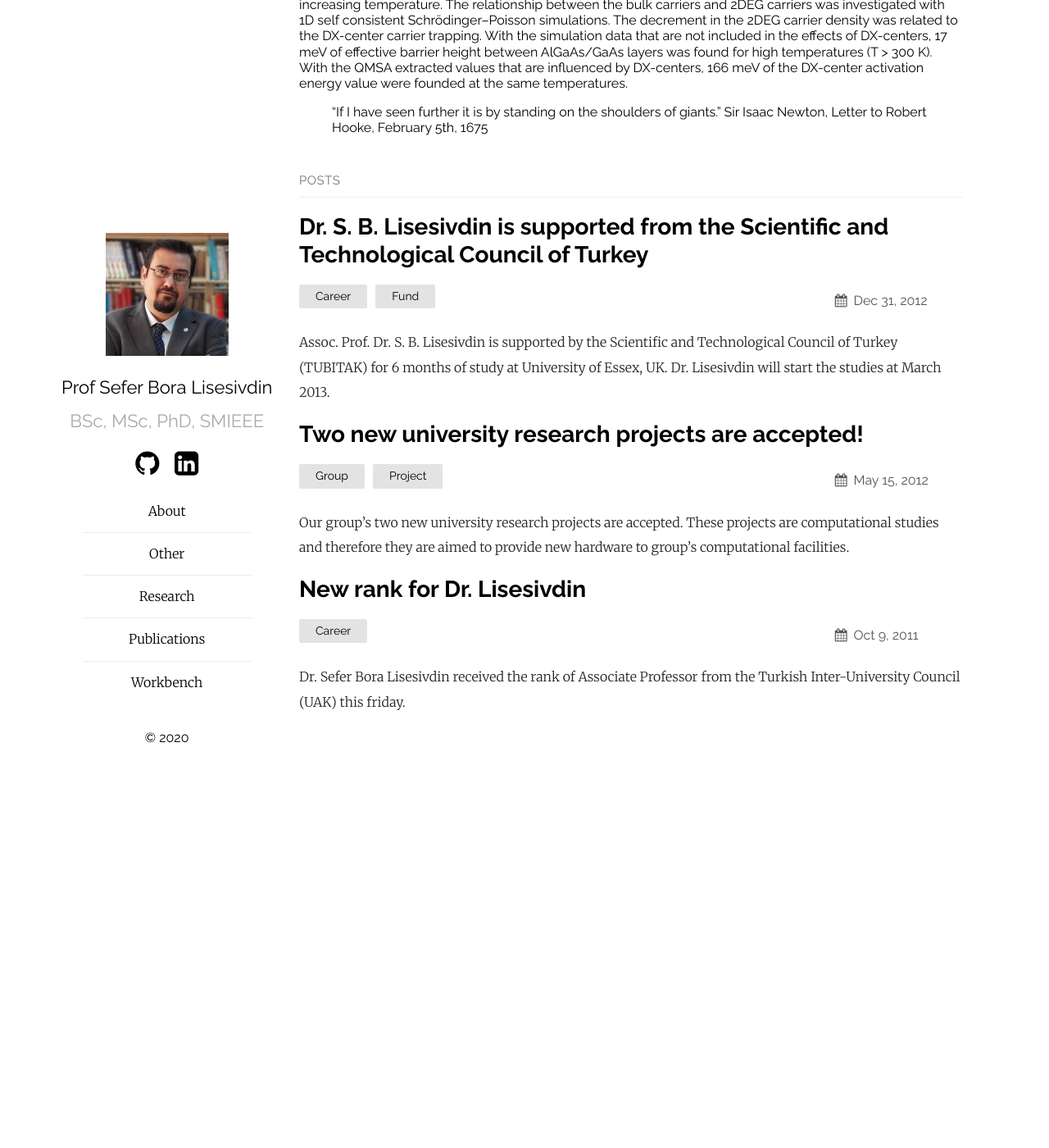
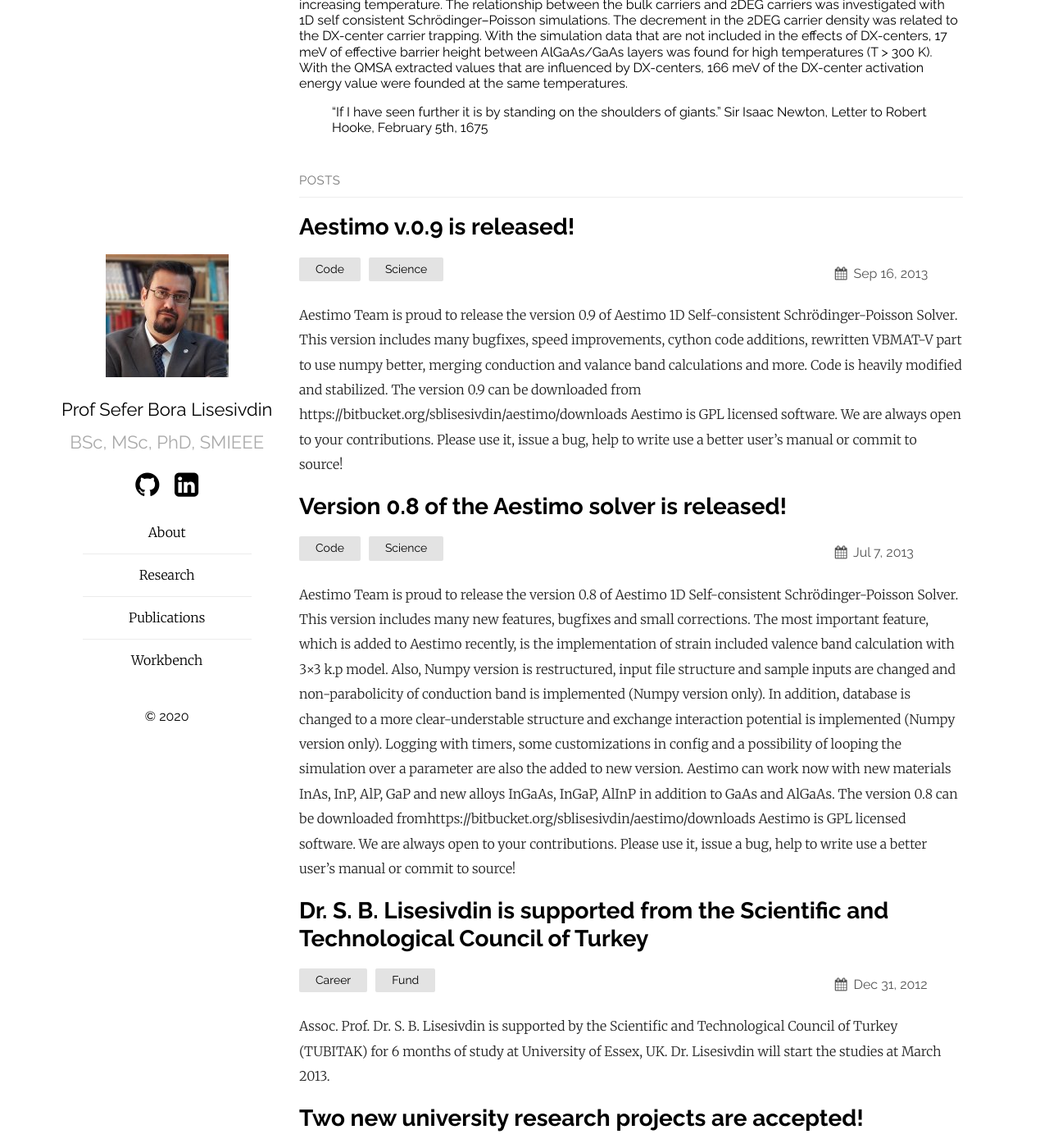
Before and after one commit to sblisesivdin/sblisesivdin.github.io, a Jekyll site: the page built from index.md, in a window 1280 px wide and 1400 px high, scrolled down 4460 px. Shown: the whole window at 82% size. Built offline with Jekyll 4.4.1, drawn with Linux system fonts in a browser that asks for light colours; our own code applies the rules of GitHub Pages for plain Markdown files; before the commit the page ends 5376 px from its top, so only the background shows below that; part of the change alters nothing that is shown.

Commit message:
Some posts from 2013

```diff
--- a/_config.yml
+++ b/_config.yml
@@ -13,8 +13,6 @@ plainwhite:
   navigation:
     - title: About
       url: "/about.html"
-    - title: Other
-      url: "/other.html"
     - title: Research
       url: "/research.html"
     - title: Publications
--- /dev/null
+++ b/_posts/2013-07-07-aestimo0-8.markdown
@@ -0,0 +1,8 @@
+---
+layout: post
+title:  "Version 0.8 of the Aestimo solver is released!"
+date:   2013-07-07 11:06:20 +0300
+categories: Code Science
+---
+
+Aestimo Team is proud to release the version 0.8 of Aestimo 1D Self-consistent Schrödinger-Poisson Solver. This version includes many new features, bugfixes and small corrections. The most important feature, which is added to Aestimo recently, is the implementation of strain included valence band calculation with 3×3 k.p model. Also, Numpy version is restructured, input file structure and sample inputs are changed and non-parabolicity of conduction band is implemented (Numpy version only). In addition, database is changed to a more clear-understable structure and exchange interaction potential is implemented (Numpy version only). Logging with timers, some customizations in config and a possibility of looping the simulation over a parameter are also the added to new version. Aestimo can work now with new materials InAs, InP, AlP, GaP and new alloys InGaAs, InGaP, AlInP in addition to GaAs and AlGaAs. The version 0.8 can be downloaded fromhttps://bitbucket.org/sblisesivdin/aestimo/downloads Aestimo is GPL licensed software. We are always open to your contributions. Please use it, issue a bug, help to write use a better user’s manual or commit to source!
--- /dev/null
+++ b/_posts/2013-09-16-aestimo0-9.markdown
@@ -0,0 +1,8 @@
+---
+layout: post
+title:  "Aestimo v.0.9 is released!"
+date:   2013-09-16 18:36:20 +0300
+categories: Code Science
+---
+
+Aestimo Team is proud to release the version 0.9 of Aestimo 1D Self-consistent Schrödinger-Poisson Solver. This version includes many bugfixes, speed improvements, cython code additions, rewritten VBMAT-V part to use numpy better, merging conduction and valance band calculations and more. Code is heavily modified and stabilized. The version 0.9 can be downloaded from https://bitbucket.org/sblisesivdin/aestimo/downloads Aestimo is GPL licensed software. We are always open to your contributions. Please use it, issue a bug, help to write use a better user’s manual or commit to source!
--- a/other.md
+++ /dev/null
@@ -1,43 +0,0 @@
-
-## Announcements
-PhD, MSc and BSc positions not available for now. For more information please contact with Dr. Lisesivdin.
-
-## Older News
-
-
-
-### XIX. Solid State Matter Physics Ankara Meeting and COST MP0805 Final Meeting
-
-*2014-01-01 20:32*
-
-We have attended to XIX. Solid State Matter Physics Ankara Meeting helded at Bilkent University in 20 December 2013 and COST MP0805 Final Meeting helded at Istanbul University Science Faculty between 24 – 26 September 2013. In this exciting congresses, we have presented two studies:
-
-* S. B. Lisesivdin, G. Atmaca, E. Arslan, J. Ul-Hassan, E. Janzén, E. Ozbay “SiC üzerine büyütülen grafen yapılarda elektriksel iletim kanallarının ayrıştırılıp incelenmesi XIX. Solid State Matter Physics Ankara Meeting, S13, (2013). [Invited].
-* S.B. Lisesivdin, N. A. Khan , S. Mazzucato , N. Balkan, M. J. Adams “Gain in electrically-driven 1.3 um dilute nitride VCSOAs” COST MP0805 Final Meeting, Istanbul, P17 (2013).
-Thanks to all colleagues...
-
-
-### Aestimo v.0.9 is released!
-
-*2013-09-16 18:36*
-
-Aestimo Team is proud to release the version 0.9 of Aestimo 1D Self-consistent Schrödinger-Poisson Solver. This version includes many bugfixes, speed improvements, cython code additions, rewritten VBMAT-V part to use numpy better, merging conduction and valance band calculations and more. Code is heavily modified and stabilized. The version 0.9 can be downloaded from https://bitbucket.org/sblisesivdin/aestimo/downloads Aestimo is GPL licensed software. We are always open to your contributions. Please use it, issue a bug, help to write use a better user’s manual or commit to source!
-
-
-### Turkish Physical Society International Physics Congress #30
-
-*2013-09-16 18:36*
-
-We have attended to 30th International Physics Congress organized by the Turkish Physical Society helded at Istanbul University Science Faculty between 2 – 5 September 2013. In this exciting congress, we have presented three papers:
-
-* P. Narin, G. Atmaca, E. Boyalı, S. B. Lisesivdin, M. Kasap, S. Ozcelik, “Scattering Analysis of 2DEG in AlInN/GaN Based Heterostructures with GaN and InGaN Quantum Wells”, Turkish Physical Society 30th International Physics Congress, p530 (2013).
-* E. Boyalı, P. Narin, G. Atmaca, S. B. Lisesivdin, M. Kasap and S. Ozcelik, “The Investigation of Temperature Dependent Electrical Transport Properties of InxGa1-xP/GaAs”, Turkish Physical Society 30th International Physics Congress, p482 (2013).
-* P. Narin, G. Atmaca, B. Sarıkavak-Lisesivdin, S. B. Lisesivdin, M. Kasap, “A Numerical Investigation on Electronic Properties of Two Dimensional Electron Gas in BexZn1-xO/ZnO Heterostructures”, Turkish Physical Society 30th International Physics Congress, p529 (2013).
-Thanks to all colleagues...
-
-
-### Version 0.8 of the Aestimo solver is released!
-
-*2013-07-07 11:06*
-
-Aestimo Team is proud to release the version 0.8 of Aestimo 1D Self-consistent Schrödinger-Poisson Solver. This version includes many new features, bugfixes and small corrections. The most important feature, which is added to Aestimo recently, is the implementation of strain included valence band calculation with 3×3 k.p model. Also, Numpy version is restructured, input file structure and sample inputs are changed and non-parabolicity of conduction band is implemented (Numpy version only). In addition, database is changed to a more clear-understable structure and exchange interaction potential is implemented (Numpy version only). Logging with timers, some customizations in config and a possibility of looping the simulation over a parameter are also the added to new version. Aestimo can work now with new materials InAs, InP, AlP, GaP and new alloys InGaAs, InGaP, AlInP in addition to GaAs and AlGaAs. The version 0.8 can be downloaded fromhttps://bitbucket.org/sblisesivdin/aestimo/downloads Aestimo is GPL licensed software. We are always open to your contributions. Please use it, issue a bug, help to write use a better user’s manual or commit to source!
```
